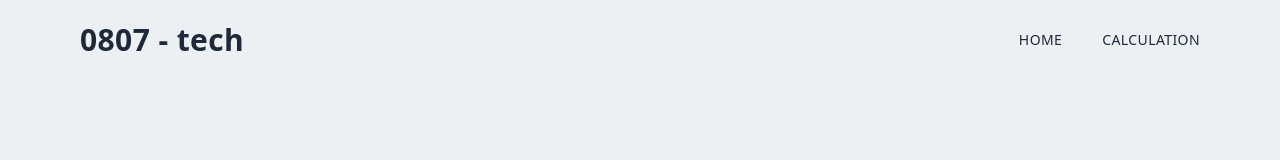
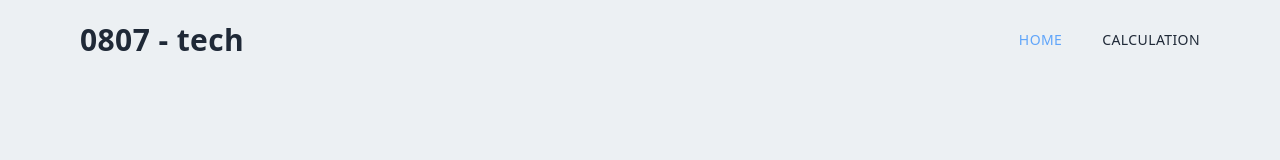
Before and after one commit to zhongzhengguang/0807tech, a Next.js app: page / in a window 1280 px wide. Shown: the top 160 px of the page. Built offline with nearby package versions, Linux system fonts and the light colour scheme.

Commit message:
文字改成藍色的

```diff
--- a/src/components/Header.tsx
+++ b/src/components/Header.tsx
@@ -37,7 +37,7 @@
                 <div>
                     <ul className="flex">
                         <Link href="/">
-                            <li className="ml-10 text-sm uppercase hover:border-b">
+                            <li className="ml-10 text-blue-400 text-sm uppercase hover:border-b">
                                 Home
                             </li>
                         </Link>
```
